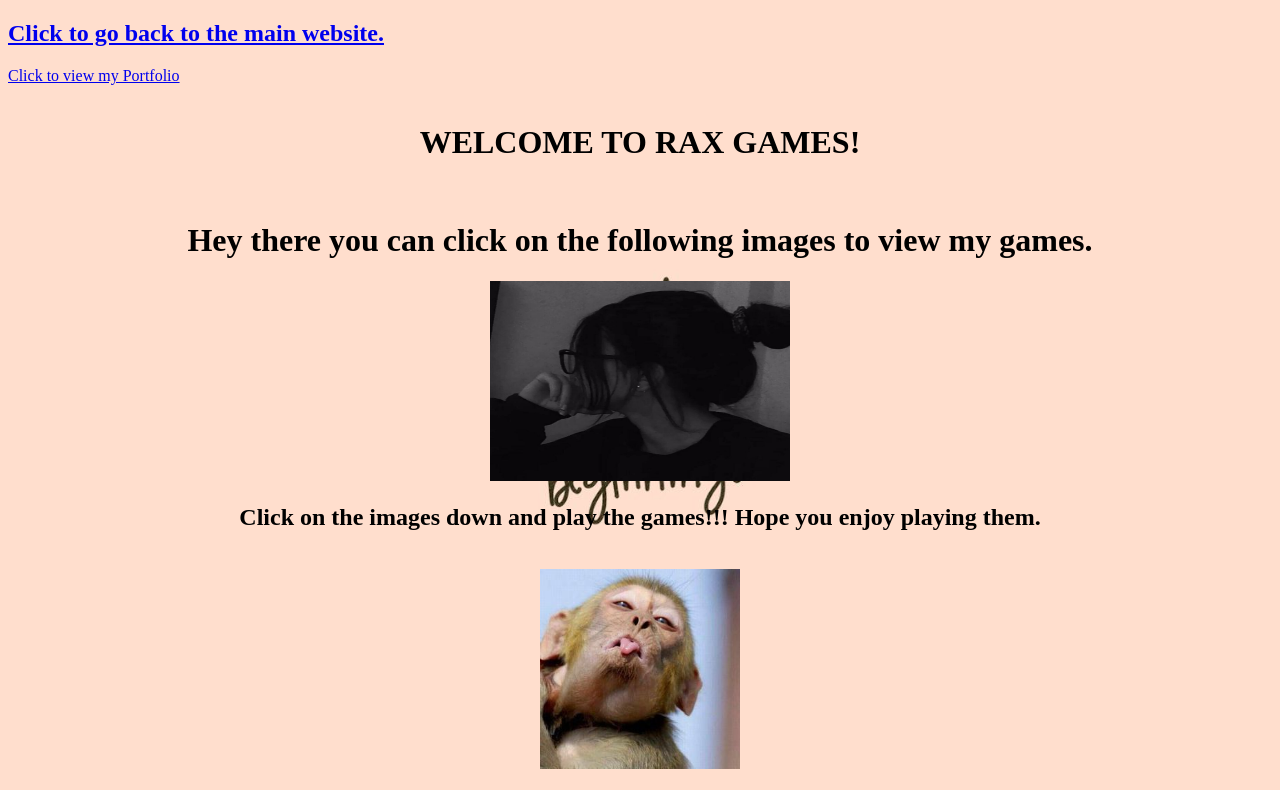
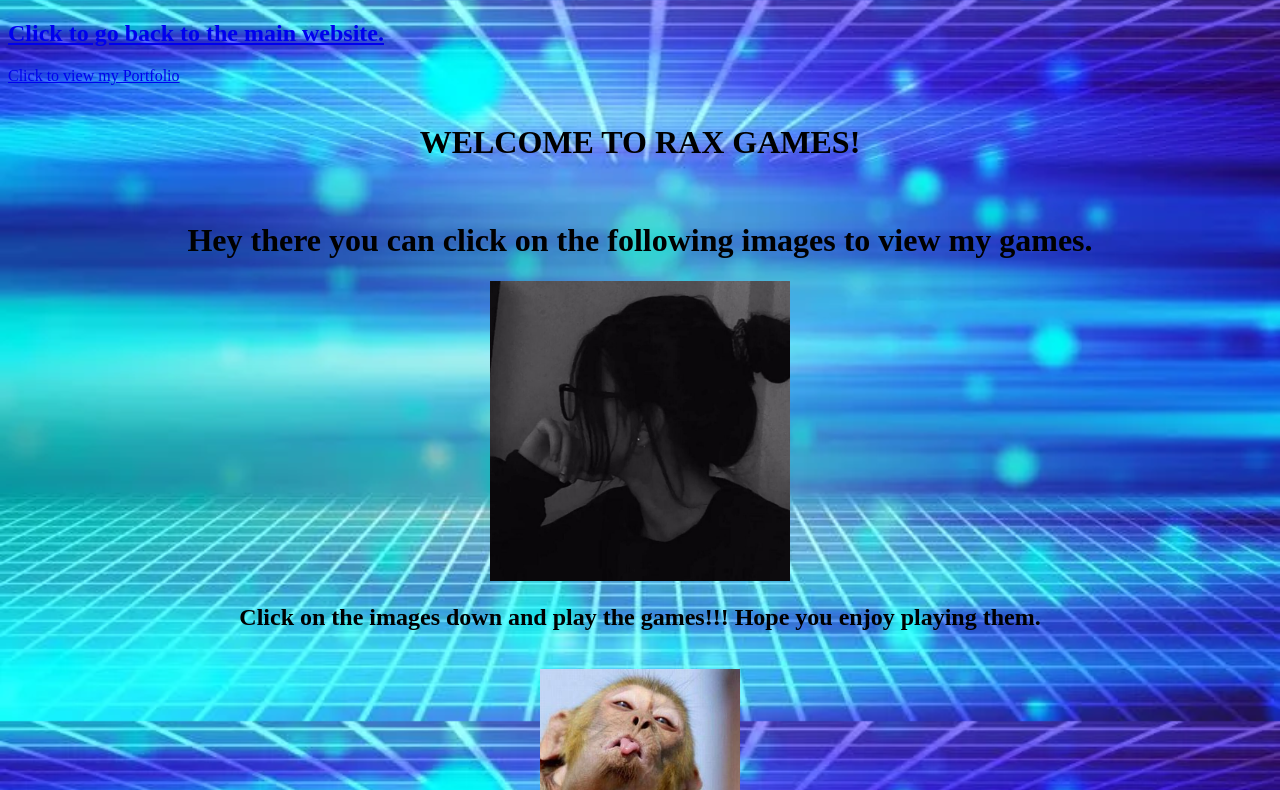
Before and after one commit to rax-xoxo/MY-OWN-WEBSITE, a plain HTML site: page games.html in a window 1280 px wide. Shown: the top 790 px of the page. Drawn offline with Linux system fonts and the light colour scheme.

Commit message:
Update games.html

```diff
--- a/games.html
+++ b/games.html
@@ -8,7 +8,7 @@
 
   <style>
     body{
-        background-image: url("016cdf263f822d8f328a4696270f7622.jpg");
+        background-image: url("1.webp");
         background-repeat: repeat;
         background-size: 100%;
         }
@@ -23,7 +23,7 @@
     <h1>WELCOME TO RAX GAMES!</h1>
     <br>
     <h1>Hey there you can click on the following images to view my games.</h1>
-    <img src="16_Instagram-DP-images-www.funylife.in_-1024x1024.jpg" width="300" height="200">
+    <img src="16_Instagram-DP-images-www.funylife.in_-1024x1024.jpg" width="300" height="300">
     <h2>Click on the images down and play the games!!! Hope you enjoy playing them.</h2>
     <br>
     <a href ="https://editor.p5js.org/rashi.sharmafeb26/full/X1eUTQYPc" target="_blank"><img src="monkey.jpg" width="200px" height="200px"></a>
```
